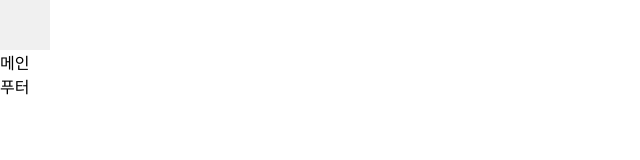
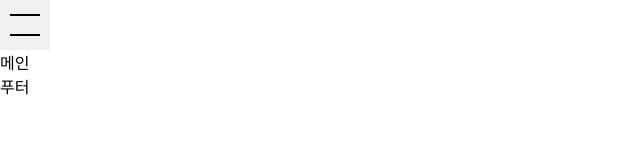
Before and after one commit to toy-study-2020/react-blog, a React (Create React App) app in the folder client/: page / in a window 1280 px wide. Shown: the top 160 px of the page, without its empty margins (0-640 px from the left). Built offline with nearby package versions, Linux system fonts and the light colour scheme; the HTML template or start-up script is replaced by a standard one.

Commit message:
chore: 네비게이션 버튼 아이콘, 트랜지션 추가

```diff
--- a/client/src/components/Header.js
+++ b/client/src/components/Header.js
@@ -12,19 +12,53 @@ const HeaderStyle = styled.header `
     width: 50px;
     height: 50px;
     background-color: #f0f0f0;
+    padding: 10px;
+    box-sizing: border-box;
     text-indent: -9999px;
 
     &[aria-expanded="true"] {
+      span:before {
+        transform: rotate(45deg);
+        top: 24px
+      }
+
+      span:after {
+        transform: rotate(-45deg);
+        bottom: 24px;
+      }
+
       + nav {
-        display: flex;;
+        display: flex;
       }
     }
 
-    span:before {
+    span {
+      display: block;
+      position: absolute;
+      left: 0;
+      top: 0;
+      width: 100%;
+      height: 100%;
+    }
+
+    span:before,
+    span:after {
       content: "";
       position: absolute;
-      width: 100%;
-      height: 100%;
+      left: 50%;
+      width: 30px;
+      height: 2px;
+      margin-left: -15px;
+      background-color: #000;
+      transition: transform .3s;
+    }
+
+    span:before {
+      top: 14px;
+    }
+
+    span:after {
+      bottom: 14px;
     }
   }
 
```
